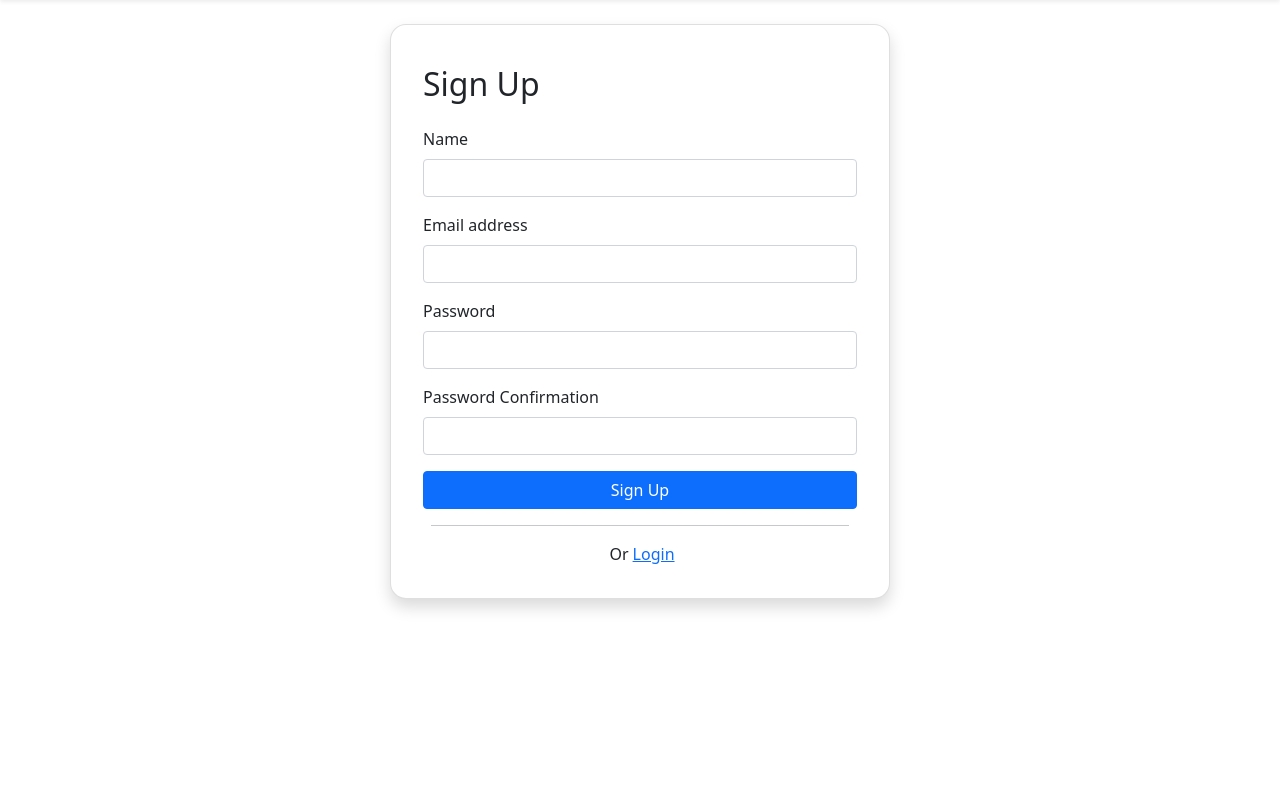
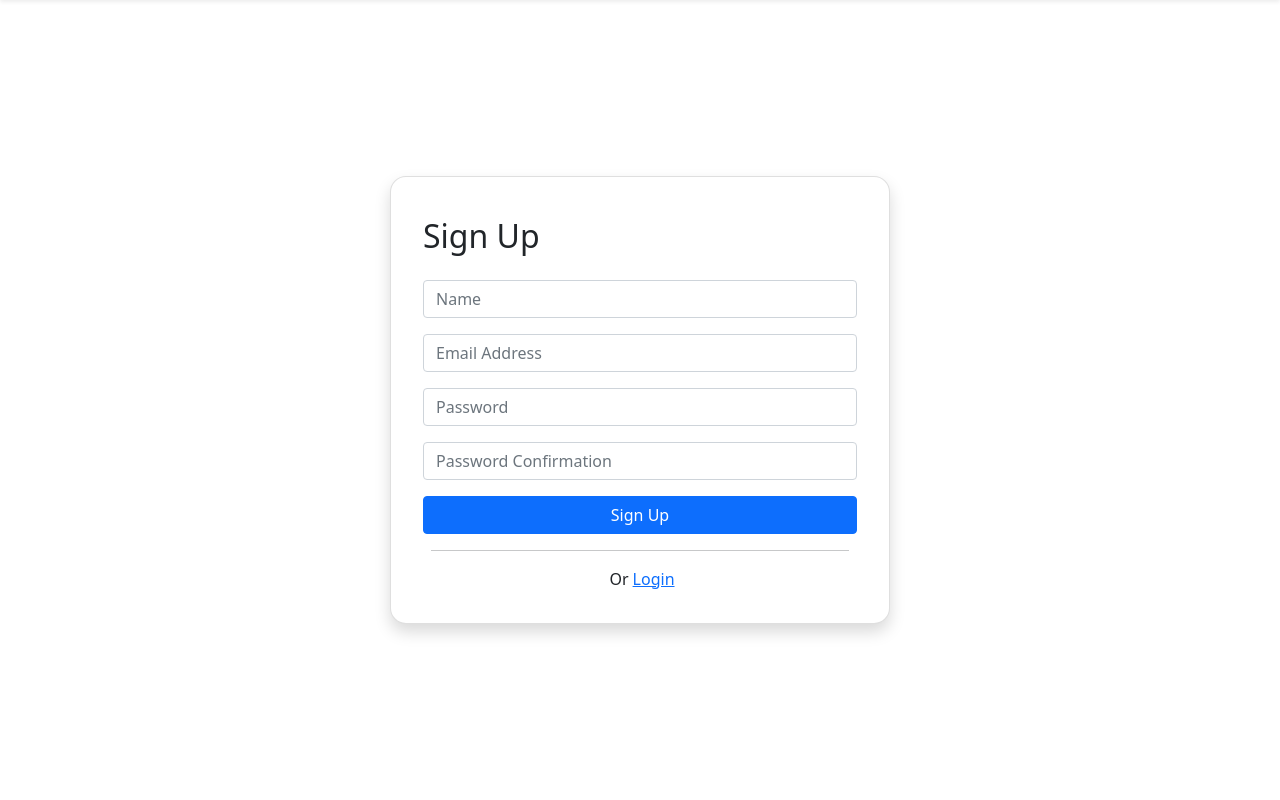
Before and after one commit to dzikryaji/ProjectPemweb, a PHP site: page /ProjectPemweb/index.php?m=signup in a window 1280 px wide. Shown: the part 56-856 px from the top of the page. Before the commit the page ends 666 px from the top, so only its background shows below. Run offline with PHP 8.4, Linux system fonts and the light colour scheme.

Commit message:
mengubah form login dan signup

```diff
--- a/view/login.php
+++ b/view/login.php
@@ -4,12 +4,10 @@
         <h2 class="card-title my-4">Login</h3>
         <form method="post" action="<?= BASEURL ?>/index.php?c=home&m=loggingIn">
             <div class="mb-3">
-                <label for="email" class="form-label">Email address</label>
-                <input type="email" class="form-control" id="email" name="email" required>
+                <input type="email" class="form-control" id="email" name="email" placeholder="Email Address" required>
             </div>
             <div class="mb-3">
-                <label for="password" class="form-label">Password</label>
-                <input type="password" class="form-control" id="password" name="password" required>
+                <input type="password" class="form-control" id="password" name="password" placeholder="Password" required>
             </div>
             <div class="mb-3">
                 <input type="submit" class="btn btn-primary w-100" value="Log In">
--- a/view/signup.php
+++ b/view/signup.php
@@ -1,23 +1,19 @@
-<section class="d-flex align-items-center justify-content-center py-4">
+<section class="d-flex align-items-center justify-content-center vh-100">
     <div class="card px-3 shadow" style="border-radius: 1rem; width: 500px;">
     <div class="card-body">
         <h2 class="card-title my-4">Sign Up</h3>
-        <form method="post" action="<?= BASEURL ?>/index.php?c=home&m=loggingIn">
+        <form method="post" action="<?= BASEURL ?>/index.php?c=home&m=signingup">
             <div class="mb-3">
-                <label for="name" class="form-label">Name</label>
-                <input type="name" class="form-control" id="name" name="name">
+                <input type="name" class="form-control" id="name" name="name" placeholder="Name" required>
             </div>
             <div class="mb-3">
-                <label for="email" class="form-label">Email address</label>
-                <input type="email" class="form-control" id="email" name="email">
+                <input type="email" class="form-control" id="email" name="email" placeholder="Email Address" required>
             </div>
             <div class="mb-3">
-                <label for="password" class="form-label">Password</label>
-                <input type="password" class="form-control" id="password" name="password">
+                <input type="password" class="form-control" id="password" name="password" placeholder="Password" required>
             </div>
             <div class="mb-3">
-                <label for="password_confirmation" class="form-label">Password Confirmation</label>
-                <input type="password_confirmation" class="form-control" id="password_confirmation" name="password">
+                <input type="password" class="form-control" id="password_confirmation" name="password_confirmation" placeholder="Password Confirmation" required>
             </div>
             <div class="mb-3">
                 <input type="submit" class="btn btn-primary w-100" value="Sign Up">
```
